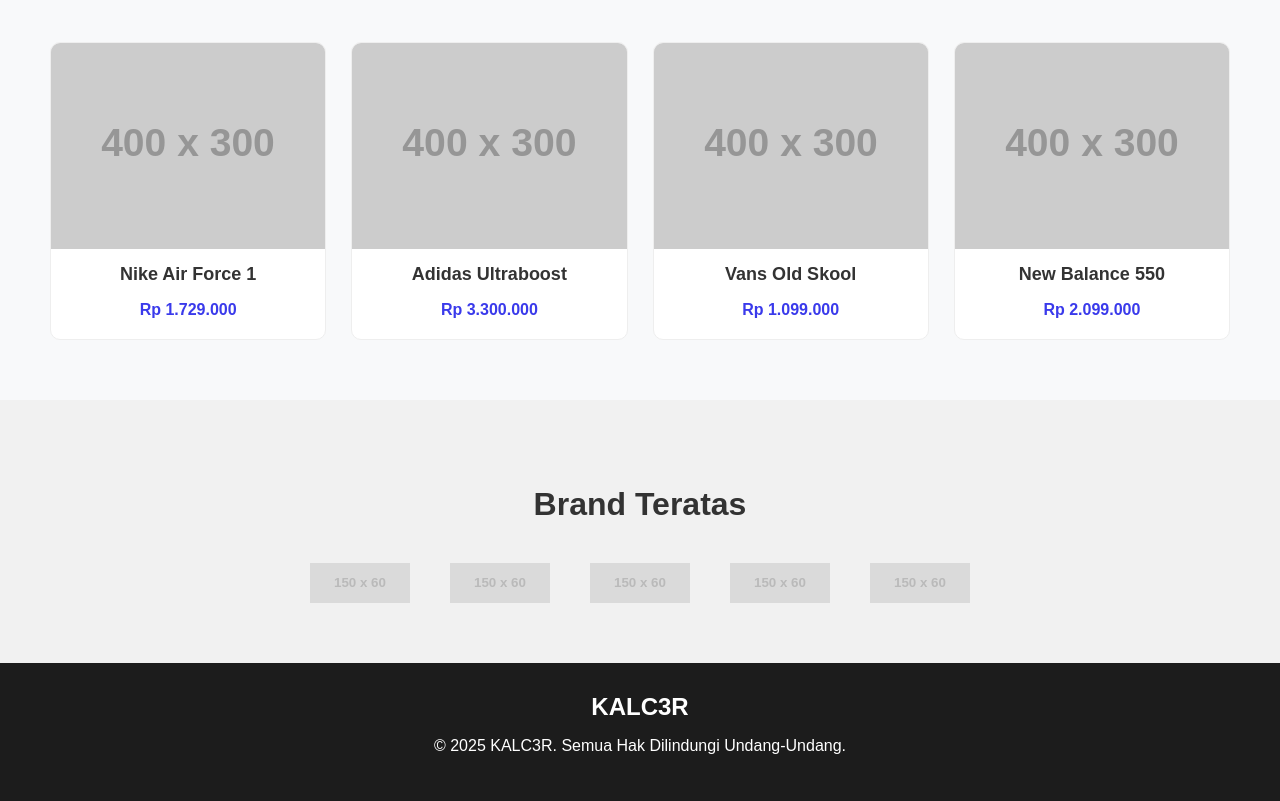
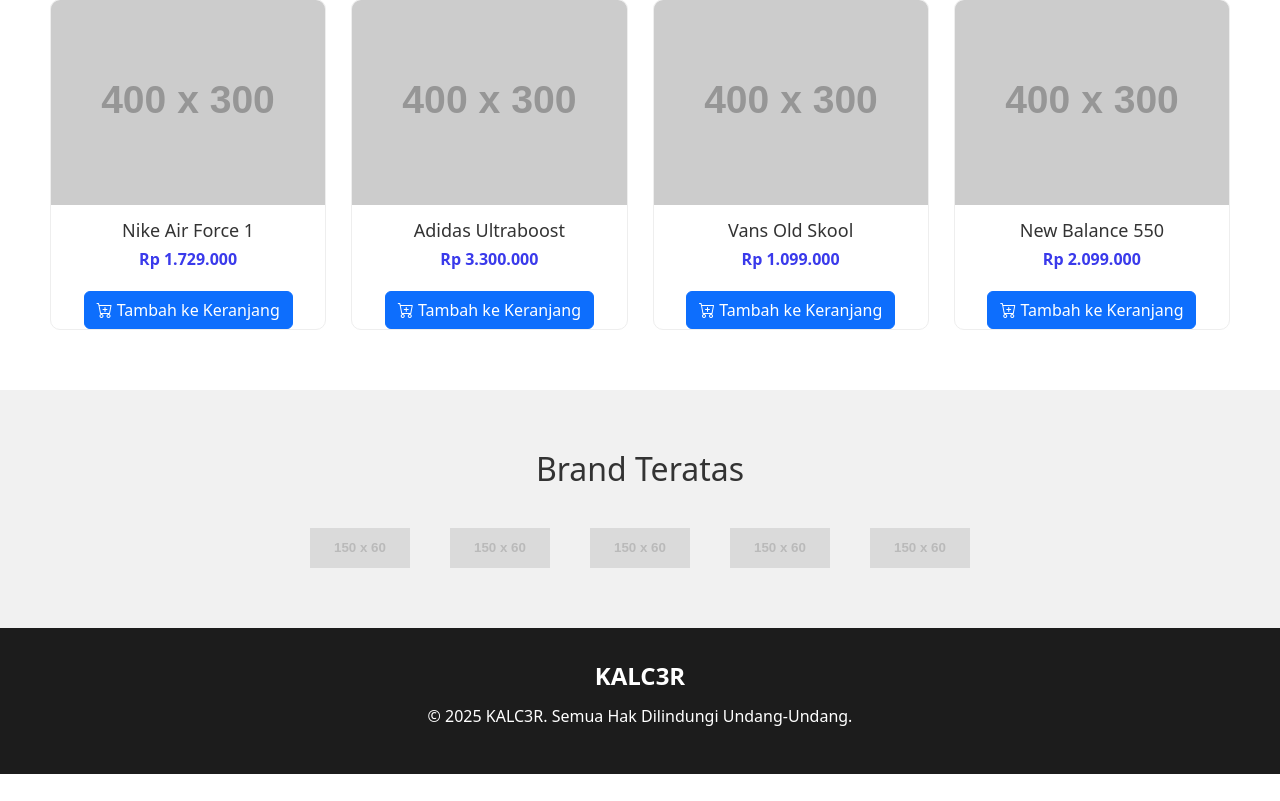
Before and after one commit to NoelNgr/PEMWEB---TUGAS-AKHIR, a PHP site: page /dashboard.php in a window 1280 px wide. Shown: the part 1294-2095 px from the top of the page. After the commit the page ends 2068 px from the top, so only its background shows below. Run offline with PHP 8.4, Linux system fonts and the light colour scheme; the visitor is signed in with stand-in values (Sample User, id 1); grey boxes labelled with a size stand in for pictures from a placeholder-image service; some libraries are stand-ins or nearby versions.

Commit message:
nambah fitur add keranjang sama tambah file cart.php

```diff
--- a/DASHBOARD/dashboard.php
+++ b/DASHBOARD/dashboard.php
@@ -1,6 +1,7 @@
 <?php
 session_start();
 
+// cek login
 if (
   !isset($_SESSION['user']) ||
   !is_array($_SESSION['user']) ||
@@ -19,20 +20,48 @@
 }
 
 $user = $_SESSION['user'];
+
+// inisialisasi keranjang
+if (!isset($_SESSION['cart'])) {
+  $_SESSION['cart'] = [];
+}
+
+// tambah item
+if (isset($_POST['add_to_cart'])) {
+  $product = [
+    'name' => $_POST['product_name'],
+    'price' => (int)$_POST['product_price'],
+    'brand' => $_POST['product_brand'],
+    'qty' => 1
+  ];
+  $_SESSION['cart'][] = $product;
+  header("Location: dashboard.php"); // biar nggak double submit
+  exit();
+}
+
+// hapus item
+if (isset($_GET['remove'])) {
+  $idx = (int)$_GET['remove'];
+  if (isset($_SESSION['cart'][$idx])) {
+    unset($_SESSION['cart'][$idx]);
+    $_SESSION['cart'] = array_values($_SESSION['cart']); // reset index
+  }
+  header("Location: dashboard.php");
+  exit();
+}
 ?>
-
 <!DOCTYPE html>
 <html lang="en">
-
 <head>
   <meta charset="UTF-8" />
   <meta name="viewport" content="width=device-width, initial-scale=1.0" />
   <title>Beranda - KALC3R</title>
   <link rel="stylesheet" href="style.css" />
   <link rel="stylesheet" href="https://cdn.jsdelivr.net/npm/bootstrap-icons@1.11.3/font/bootstrap-icons.min.css">
+  <link href="https://cdn.jsdelivr.net/npm/bootstrap@5.3.3/dist/css/bootstrap.min.css" rel="stylesheet">
 </head>
-
 <body>
+  <!-- HEADER -->
   <header>
     <div class="header-left">
       <div class="logo">KALC3R</div>
@@ -48,20 +77,18 @@
         <input class="form-control" type="search" placeholder="Cari sepatu impianmu..." aria-label="Search" />
         <i class="bi bi-search"></i>
       </form>
+      <!-- tombol keranjang -->
+      <div class="cart">
+        <button class="btn btn-success" data-bs-toggle="offcanvas" data-bs-target="#cartDrawer">
+          <i class="bi bi-cart"></i> Keranjang (<?php echo count($_SESSION['cart']); ?>)
+        </button>
+      </div>
+      <!-- profil -->
       <div class="profile">
         <i class="bi bi-person-circle"></i>
-        <span>
-
-          <?php
-          if (is_array($user) && isset($user['fullname'])) {
-            echo htmlspecialchars($user['fullname']);
-          } else {
-            echo 'Guest';
-          }
-          ?>
-
-        </span>
+        <span><?php echo htmlspecialchars($user['fullname']); ?></span>
       </div>
+      <!-- logout -->
       <form action="/PEMWEB---TUGAS-AKHIR/logout.php" method="POST">
         <button type="submit" class="btn-logout">
           <i class="bi bi-box-arrow-right"></i>
@@ -70,7 +97,9 @@
     </div>
   </header>
 
+  <!-- MAIN -->
   <main>
+    <!-- Hero Section -->
     <section class="hero">
       <div class="hero-content">
         <h1>Koleksi Sepatu Terbaru</h1>
@@ -79,6 +108,7 @@
       </div>
     </section>
 
+    <!-- Kategori -->
     <section class="page-section">
       <h2 class="section-title">Jelajahi Berdasarkan Kategori</h2>
       <div class="category-grid">
@@ -97,32 +127,70 @@
       </div>
     </section>
 
+    <!-- Produk Terlaris -->
     <section class="page-section">
       <h2 class="section-title">Produk Terlaris</h2>
       <div class="product-grid">
+        <!-- produk 1 -->
         <div class="product-card">
           <img src="https://placehold.co/400x300/EAF2F8/333?text=Nike+Air" alt="Sepatu">
           <h3>Nike Air Force 1</h3>
           <p class="price">Rp 1.729.000</p>
+          <form method="POST">
+            <input type="hidden" name="product_name" value="Nike Air Force 1">
+            <input type="hidden" name="product_price" value="1729000">
+            <input type="hidden" name="product_brand" value="Nike">
+            <button type="submit" name="add_to_cart" class="btn btn-primary">
+              <i class="bi bi-cart-plus"></i> Tambah ke Keranjang
+            </button>
+          </form>
         </div>
+        <!-- produk 2 -->
         <div class="product-card">
           <img src="https://placehold.co/400x300/E8F6F3/333?text=Adidas+Runner" alt="Sepatu">
           <h3>Adidas Ultraboost</h3>
           <p class="price">Rp 3.300.000</p>
+          <form method="POST">
+            <input type="hidden" name="product_name" value="Adidas Ultraboost">
+            <input type="hidden" name="product_price" value="3300000">
+            <input type="hidden" name="product_brand" value="Adidas">
+            <button type="submit" name="add_to_cart" class="btn btn-primary">
+              <i class="bi bi-cart-plus"></i> Tambah ke Keranjang
+            </button>
+          </form>
         </div>
+        <!-- produk 3 -->
         <div class="product-card">
           <img src="https://placehold.co/400x300/FEF9E7/333?text=Vans+Classic" alt="Sepatu">
           <h3>Vans Old Skool</h3>
           <p class="price">Rp 1.099.000</p>
+          <form method="POST">
+            <input type="hidden" name="product_name" value="Vans Old Skool">
+            <input type="hidden" name="product_price" value="1099000">
+            <input type="hidden" name="product_brand" value="Vans">
+            <button type="submit" name="add_to_cart" class="btn btn-primary">
+              <i class="bi bi-cart-plus"></i> Tambah ke Keranjang
+            </button>
+          </form>
         </div>
+        <!-- produk 4 -->
         <div class="product-card">
           <img src="https://placehold.co/400x300/F5EEF8/333?text=New+Balance" alt="Sepatu">
           <h3>New Balance 550</h3>
           <p class="price">Rp 2.099.000</p>
+          <form method="POST">
+            <input type="hidden" name="product_name" value="New Balance 550">
+            <input type="hidden" name="product_price" value="2099000">
+            <input type="hidden" name="product_brand" value="New Balance">
+            <button type="submit" name="add_to_cart" class="btn btn-primary">
+              <i class="bi bi-cart-plus"></i> Tambah ke Keranjang
+            </button>
+          </form>
         </div>
       </div>
     </section>
 
+    <!-- Brand -->
     <section class="page-section brand-section">
       <h2 class="section-title">Brand Teratas</h2>
       <div class="brand-logos">
@@ -133,9 +201,9 @@
         <img src="https://placehold.co/150x60/f0f0f0/999?text=CONVERSE" alt="Converse">
       </div>
     </section>
-
   </main>
 
+  <!-- FOOTER -->
   <footer>
     <div class="footer-content">
       <div class="logo">KALC3R</div>
@@ -143,6 +211,34 @@
     </div>
   </footer>
 
+  <!-- OFFCANVAS Keranjang -->
+  <div class="offcanvas offcanvas-end" tabindex="-1" id="cartDrawer">
+    <div class="offcanvas-header">
+      <h5>Keranjang Saya</h5>
+      <button type="button" class="btn-close" data-bs-dismiss="offcanvas"></button>
+    </div>
+    <div class="offcanvas-body">
+      <?php if (!empty($_SESSION['cart'])): ?>
+        <ul class="list-group">
+          <?php foreach ($_SESSION['cart'] as $index => $item): ?>
+            <li class="list-group-item d-flex justify-content-between align-items-center">
+              <div>
+                <strong><?php echo $item['name']; ?></strong><br>
+                <?php echo $item['qty']; ?>x - Rp <?php echo number_format($item['price'],0,',','.'); ?>
+              </div>
+              <a href="?remove=<?php echo $index; ?>" class="btn btn-sm btn-danger">
+                <i class="bi bi-trash"></i>
+              </a>
+            </li>
+          <?php endforeach; ?>
+        </ul>
+      <?php else: ?>
+        <p>Keranjang kosong</p>
+      <?php endif; ?>
+    </div>
+  </div>
+
+  <!-- Bootstrap JS -->
+  <script src="https://cdn.jsdelivr.net/npm/bootstrap@5.3.3/dist/js/bootstrap.bundle.min.js"></script>
 </body>
-
 </html>
```
Also changed, not shown: DASHBOARD/cart.php (added, +44 -0 lines).
